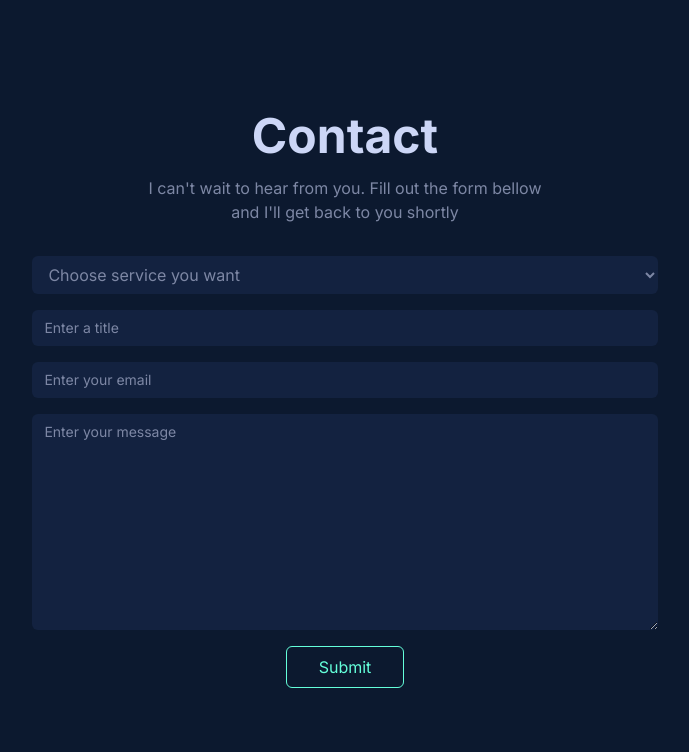
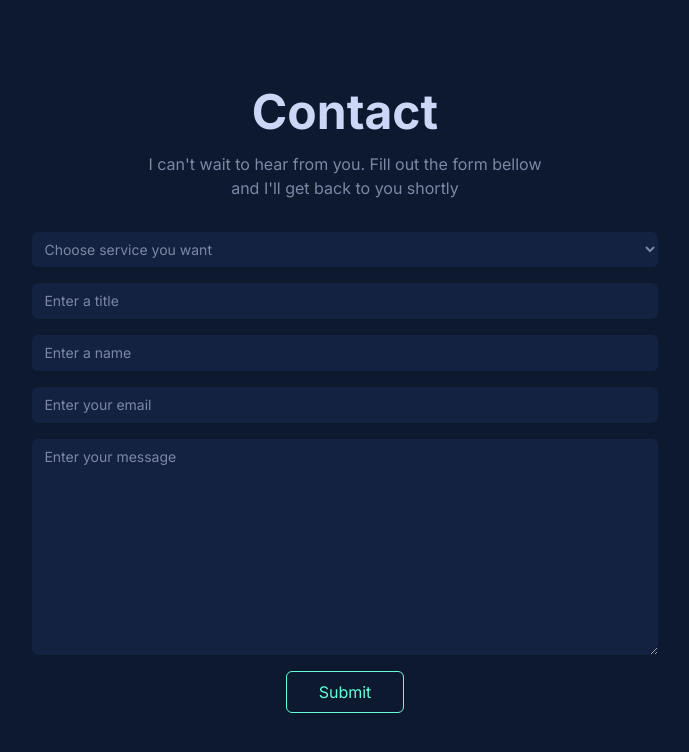
Before and after one commit to mohamed7372/Portfolio, a React (Create React App) app: page / in a window 1280 px wide. Both pictures are taken after a click on the button "Say Hello". Shown: the part 3230-3982 px from the top of the page, without its empty margins (295-984 px from the left). Built offline with nearby package versions, Linux system fonts and the light colour scheme.

Commit message:
send msg to my email

```diff
--- a/package.json
+++ b/package.json
@@ -6,6 +6,7 @@
     "@testing-library/jest-dom": "^5.16.4",
     "@testing-library/react": "^13.3.0",
     "@testing-library/user-event": "^13.5.0",
+    "emailjs-com": "^3.2.0",
     "react": "^18.2.0",
     "react-dom": "^18.2.0",
     "react-scripts": "5.0.1",
--- a/src/components/form/ContactForm.jsx
+++ b/src/components/form/ContactForm.jsx
@@ -1,15 +1,51 @@
-import React from 'react'
-import Button from '../ui/Button'
+import React, { useState } from 'react'
+import emailjs from 'emailjs-com'
+import Notification from '../ui/Notification'
 
 const ContactForm = () => {
+    const [notification, showNotification] = useState(false)
+    const [hideNot, setHideNot] = useState(false)
+
+    const sendEmail = (e) => {
+        e.preventDefault()
+        emailjs
+            .sendForm('service_1kye05p','template_9yy8aha',e.target,'-fFP_4sgUBevOp1iQ')
+            // .then(res => {
+
+            // })
+            // .then(error => {
+            //     showNotification(false)
+            // })
+
+        showNotification(true)
+        setTimeout(() => {
+            setHideNot(true)
+            e.target.reset()
+        }, 3000);
+        setTimeout(() => {
+            setHideNot(false)
+            showNotification(false)
+        }, 3500);
+    }
+
     return (
-        <form className='flex flex-col w-full'>
-            <select name="" id="" className='rounded-md outline-none px-3 py-2 bg-secondary-250'>
-                <option value="" selected>Choose service you want</option>
-                <option value="">Need A webSite</option>
-                <option value="">Make a deal with you</option>
+        <form className='flex flex-col w-full' onSubmit={sendEmail}>
+            {notification
+                &&
+                <div className={ hideNot ? 'animate-hide' : ''}>
+                    <Notification
+                        title={'Successfully Sended!'}
+                        body={'Thank you for your message.'} />
+                </div>
+            }
+            <select name="service" id="" defaultValue={'DEFAULT'} className='rounded-md outline-none text-sm px-2 py-2 bg-secondary-250'>
+                <option value="DEFAULT" >Choose service you want</option>
+                <option value="website">Need A webSite</option>
+                <option value="deal">Make a deal with you</option>
             </select>
             <input type="text" name="title" id="title" placeholder='Enter a title' className='placeholder-secondary-200 text-secondary-100 mt-4 rounded-md outline-none px-3 py-2 text-sm bg-secondary-250'/>
+
+            <input type="text" name="name" id="name" placeholder='Enter a name' className='placeholder-secondary-200 text-secondary-100 mt-4 rounded-md outline-none px-3 py-2 text-sm bg-secondary-250'/>
 
             <input type="email" name="email" id="email" placeholder='Enter your email' className='placeholder-secondary-200 text-secondary-100 mt-4 rounded-md outline-none px-3 py-2 text-sm bg-secondary-250'/>
 
--- /dev/null
+++ b/src/components/ui/Notification.jsx
@@ -0,0 +1,25 @@
+import React from 'react'
+
+const Notification = ({title, body}) => {
+    return (
+        <div className="flex fixed right-10 bottom-10 animate-slideToLeft">
+            <div className="m-auto">
+                <div className="bg-secondary-250 rounded-lg border-gray-300 border p-3 shadow-lg">
+                    <div className="flex flex-row">
+                        <div className="px-2">
+                        <svg width="24" height="24" viewBox="0 0 1792 1792" fill="#64ffda" xmlns="http://www.w3.org/2000/svg">
+                            <path d="M1299 813l-422 422q-19 19-45 19t-45-19l-294-294q-19-19-19-45t19-45l102-102q19-19 45-19t45 19l147 147 275-275q19-19 45-19t45 19l102 102q19 19 19 45t-19 45zm141 83q0-148-73-273t-198-198-273-73-273 73-198 198-73 273 73 273 198 198 273 73 273-73 198-198 73-273zm224 0q0 209-103 385.5t-279.5 279.5-385.5 103-385.5-103-279.5-279.5-103-385.5 103-385.5 279.5-279.5 385.5-103 385.5 103 279.5 279.5 103 385.5z"/>
+                            </svg>
+                        </div>
+                        <div className="ml-2 mr-6">
+                            <span className="font-semibold">{title}</span>
+                            <span className="block text-gray-500">{body}</span>
+                        </div>
+                    </div>
+                </div>
+            </div>
+        </div>
+    )
+}
+
+export default Notification
--- a/tailwind.config.js
+++ b/tailwind.config.js
@@ -14,6 +14,30 @@ module.exports = {
           300: '#0a192f',
         }
       },
+      keyframes: {
+        slideToLeft: {
+          '0%': {
+            transform: 'translateX(4.1rem)',
+            opacity: '0',
+          },
+          '100%': {
+            transform: 'translateX(0)',
+            opacity: '1',
+          },
+        },
+        hide: {
+          '0%': {
+            opacity: '1',
+          },
+          '100%': {
+            opacity: '0',
+          },
+        },
+      },
+      animation: {
+        slideToLeft: 'slideToLeft 400ms ease-in-out',
+        hide: 'hide 550ms ease-in-out',
+      },
     },
   },
   plugins: [],
```
Also changed, not shown: 1 other file (tests, documents, lock files or other folders).
